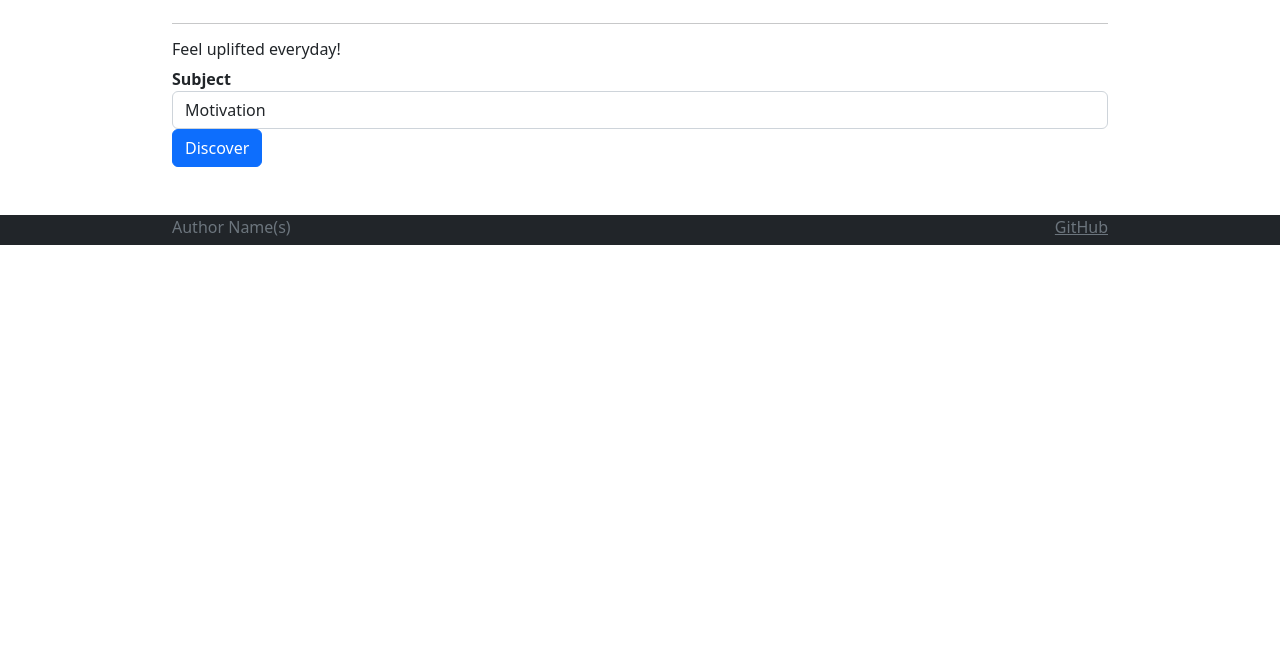
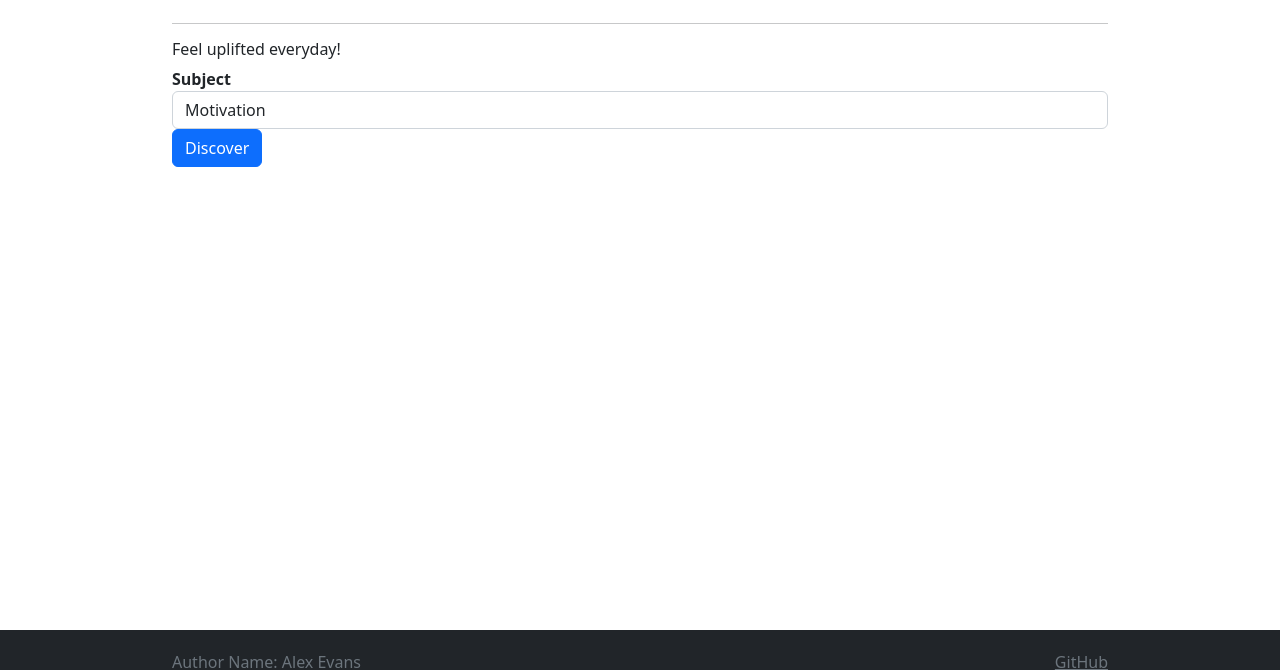
Before and after one commit to alexevans23/startup, a plain HTML site: page index.html in a window 1280 px wide. Shown: the part 130-800 px from the top of the page. Drawn offline with nearby package versions, Linux system fonts and the light colour scheme.

```diff
--- a/index.html
+++ b/index.html
@@ -68,7 +68,7 @@
     <script src="index.js"></script>
     <footer class="bg-dark text-dark text-muted">
       <div class="container-fluid">
-        <span class="text-reset">Author Name(s)</span>
+        <span class="text-reset">Author Name: Alex Evans</span>
         <a
           class="text-reset"
           href="https://github.com/alexevans23/startup"
--- a/main.css
+++ b/main.css
@@ -11,6 +11,17 @@
     margin: 0 auto;
     padding: 0 15px;
   }
+  footer {
+    position: fixed;
+    bottom: 0;
+    width: 100%;
+    height: 40px;
+    background-color: #1c3c5b;
+    color: #54bfcd;
+    padding-top: 20px;
+    text-align: left;
+  }
+
   footer {
     flex: 0 30px;
   }
```
Also changed, not shown: encourage.html (+1 -1 lines).
